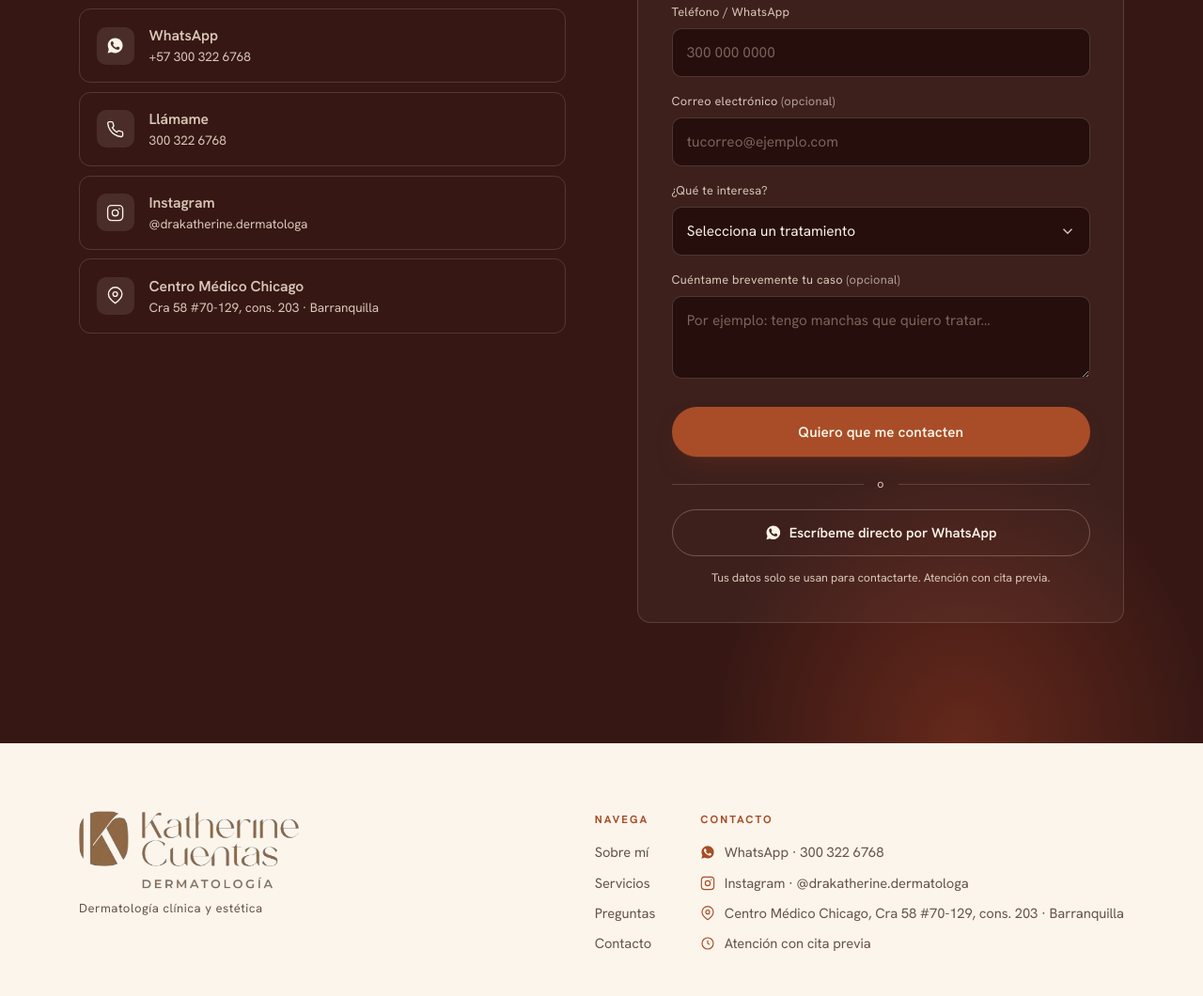
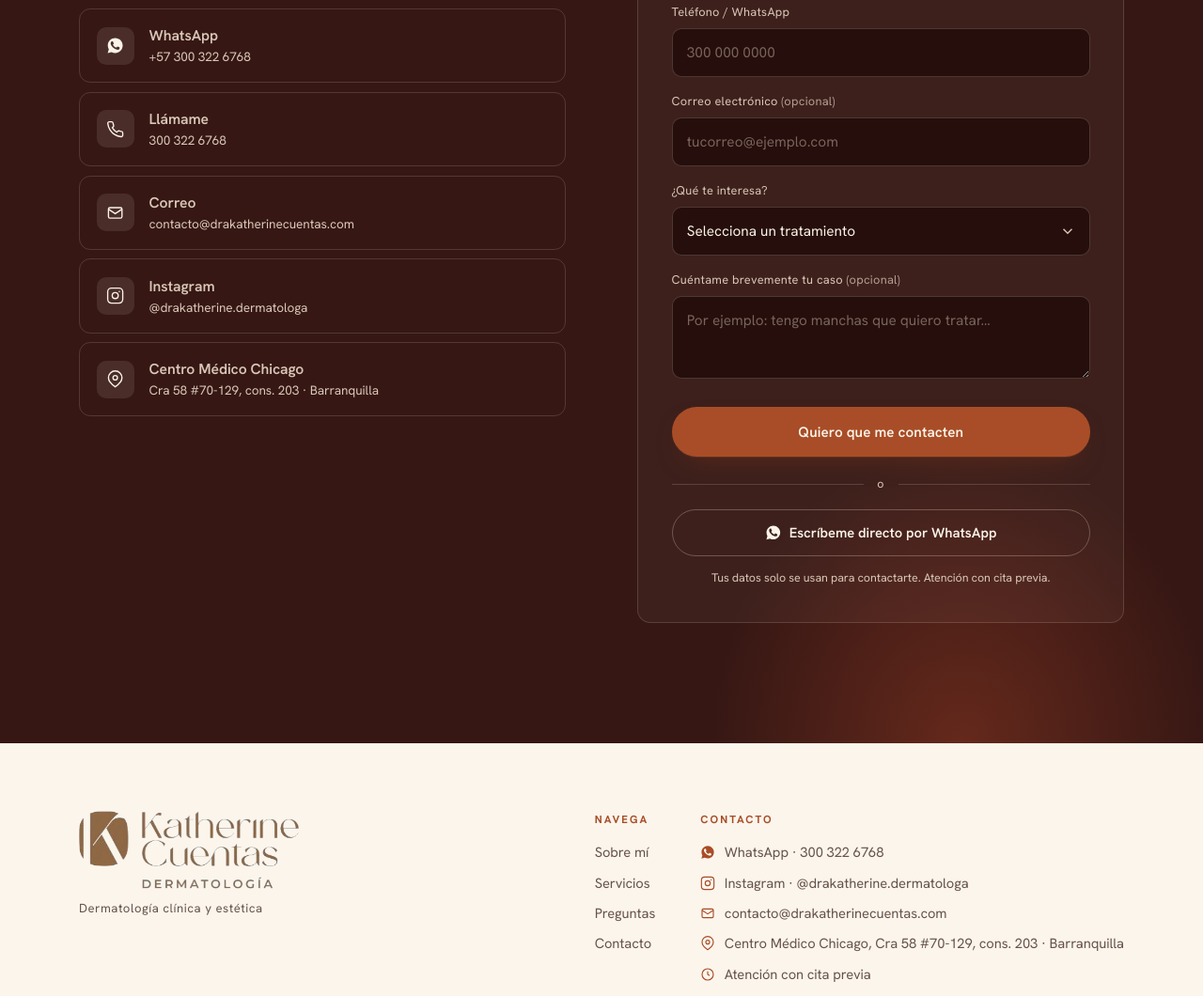
Before and after one commit to Juanse99-ai/landing-dra-katherine-cuentas, a plain HTML site: page index.html in a window 1280 px wide. Shown: the part 5715-6775 px from the top of the page at 94% size. Drawn offline with nearby package versions, Linux system fonts and the light colour scheme.

Commit message:
Agregar correo oficial contacto@drakatherinecuentas.com (contacto, footer, Schema)

```diff
--- a/index.html
+++ b/index.html
@@ -49,6 +49,7 @@
       "image": "https://drakatherinecuentas.com/assets/dra-katherine-retrato.jpeg",
       "url": "https://drakatherinecuentas.com/",
       "telephone": "+57-300-322-6768",
+      "email": "contacto@drakatherinecuentas.com",
       "sameAs": [
         "https://www.instagram.com/drakatherine.dermatologa/"
       ],
@@ -77,6 +78,7 @@
       "image": "https://drakatherinecuentas.com/assets/logo-katherine.png",
       "url": "https://drakatherinecuentas.com/",
       "telephone": "+57-300-322-6768",
+      "email": "contacto@drakatherinecuentas.com",
       "priceRange": "$$",
       "address": {
         "@type": "PostalAddress",
@@ -670,6 +672,10 @@ section{ position:relative; }
             <span class="mic"><svg viewBox="0 0 24 24" fill="none" stroke="currentColor" stroke-width="1.7"><path d="M22 16.92v3a2 2 0 01-2.18 2 19.8 19.8 0 01-8.63-3.07 19.5 19.5 0 01-6-6 19.8 19.8 0 01-3.07-8.67A2 2 0 014.11 2h3a2 2 0 012 1.72c.13.96.36 1.9.7 2.81a2 2 0 01-.45 2.11L8.09 9.91a16 16 0 006 6l1.27-1.27a2 2 0 012.11-.45c.9.34 1.85.57 2.81.7A2 2 0 0122 16.92z"/></svg></span>
             <span><b>Llámame</b><span>300 322 6768</span></span>
           </a>
+          <a class="method" href="mailto:contacto@drakatherinecuentas.com">
+            <span class="mic"><svg viewBox="0 0 24 24" fill="none" stroke="currentColor" stroke-width="1.7"><rect x="3" y="5" width="18" height="14" rx="2"/><path d="M3 7l9 6 9-6"/></svg></span>
+            <span><b>Correo</b><span>contacto@drakatherinecuentas.com</span></span>
+          </a>
           <a class="method" href="https://www.instagram.com/drakatherine.dermatologa/" target="_blank" rel="noopener">
             <span class="mic"><svg viewBox="0 0 24 24" fill="none" stroke="currentColor" stroke-width="1.7"><rect x="2" y="2" width="20" height="20" rx="5"/><circle cx="12" cy="12" r="4"/><circle cx="17.5" cy="6.5" r="1" fill="currentColor" stroke="none"/></svg></span>
             <span><b>Instagram</b><span>@drakatherine.dermatologa</span></span>
@@ -763,6 +769,10 @@ section{ position:relative; }
           <a href="https://www.instagram.com/drakatherine.dermatologa/" target="_blank" rel="noopener" class="fc-item">
             <svg viewBox="0 0 24 24" fill="none" stroke="currentColor" stroke-width="1.7"><rect x="2" y="2" width="20" height="20" rx="5"/><circle cx="12" cy="12" r="4"/><circle cx="17.5" cy="6.5" r="1" fill="currentColor" stroke="none"/></svg>
             Instagram · @drakatherine.dermatologa
+          </a>
+          <a href="mailto:contacto@drakatherinecuentas.com" class="fc-item">
+            <svg viewBox="0 0 24 24" fill="none" stroke="currentColor" stroke-width="1.7"><rect x="3" y="5" width="18" height="14" rx="2"/><path d="M3 7l9 6 9-6"/></svg>
+            contacto@drakatherinecuentas.com
           </a>
           <p class="fc-item">
             <svg viewBox="0 0 24 24" fill="none" stroke="currentColor" stroke-width="1.7"><path d="M21 10c0 6-9 12-9 12s-9-6-9-12a9 9 0 0118 0z"/><circle cx="12" cy="10" r="3"/></svg>
```
